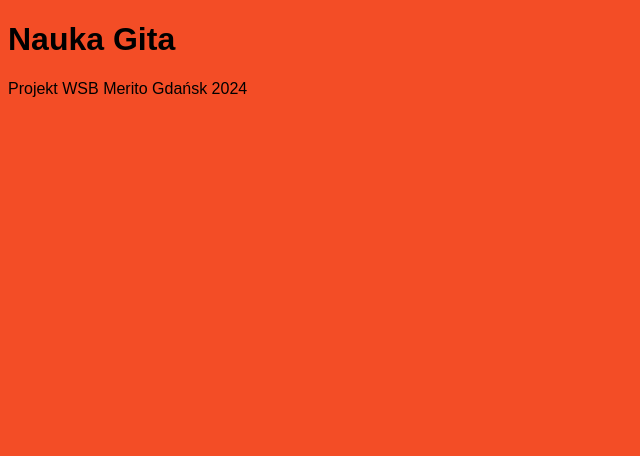
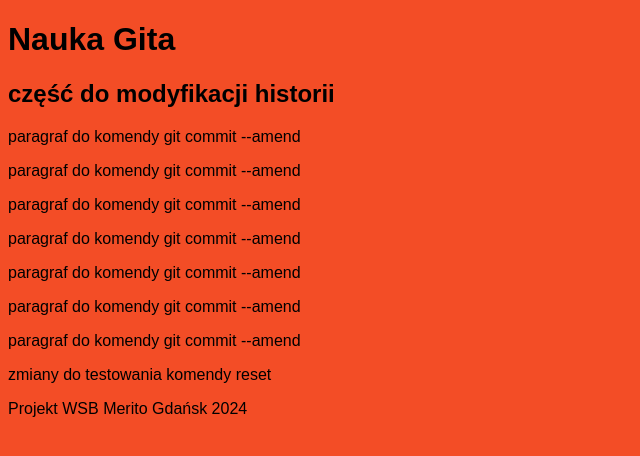
Before and after one commit to gdx165016/INLN3-hyb-PG, a plain HTML site: page index.html in a window 1280 px wide. Shown: the whole page, without its empty margins (0-640 px from the left). Drawn offline with Linux system fonts and the light colour scheme.

Commit message:
dodaj zmiany

```diff
--- a/index.html
+++ b/index.html
@@ -14,6 +14,21 @@
 <body>
     <main>
         <h1>Nauka Gita</h1>
+
+        <h2>część do modyfikacji historii</h2>
+        <section>
+            <p>paragraf do komendy git commit --amend</p>
+            <p>paragraf do komendy git commit --amend</p>
+            <p>paragraf do komendy git commit --amend</p>
+            <p>paragraf do komendy git commit --amend</p>
+            <p>paragraf do komendy git commit --amend</p>
+            <p>paragraf do komendy git commit --amend</p>
+            <p>paragraf do komendy git commit --amend</p>
+
+        </section>
+        <section>
+            <p>zmiany do testowania komendy reset</p>
+        </section>
     </main>
     <footer>
         <p>Projekt WSB Merito Gdańsk 2024</p>
```
